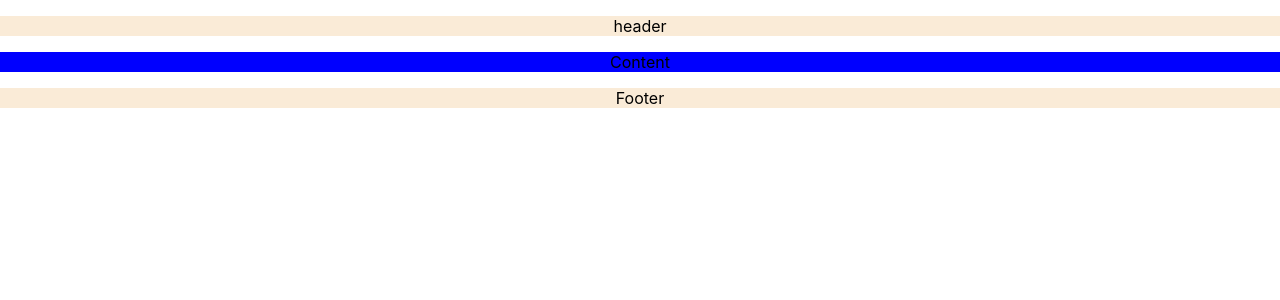
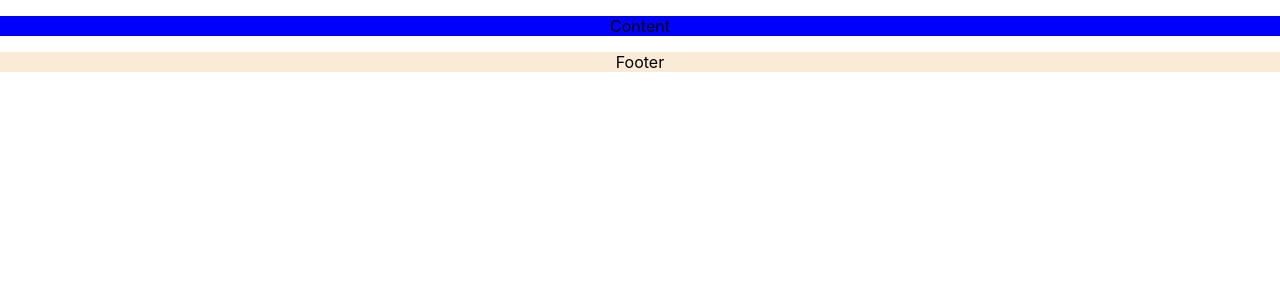
Before and after one commit to TMBcom/EmigrantRateFrontReact, a React (Create React App) app: page / in a window 1280 px wide. Shown: the top 300 px of the page. Built offline with nearby package versions, Linux system fonts and the light colour scheme.

Commit message:
Feat: added components

```diff
--- a/src/App.js
+++ b/src/App.js
@@ -1,5 +1,6 @@
 import logo from './logo.svg';
 import './App.css';
+import Header from './Components/Header';
 
 function App() {
   return (
@@ -7,7 +8,7 @@ function App() {
     <div className="App">
 
       <div className="Header">
-        <p>header</p>
+        <Header/>
       </div>
 
       <div className='Content'>
--- /dev/null
+++ b/src/Components/Header.jsx
@@ -0,0 +1,7 @@
+import React from 'react';
+
+function Header() {
+    <p>Headerr</p>
+}
+
+export default Header;
```
Also changed, not shown: src/Components/ContentMainPage.jsx (added), src/Components/Footer.jsx (added), 1 other file (tests, documents, lock files or other folders).
